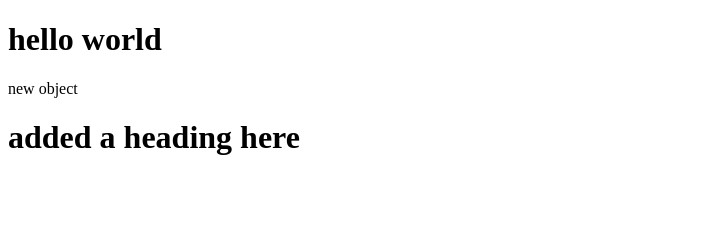
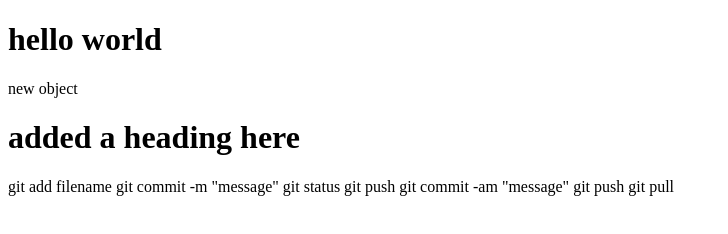
Before and after one commit to rishi-18/demo-repo, a plain HTML site: page index.html in a window 1280 px wide. Shown: the whole page, without its empty margins (0-728 px from the left). Drawn offline with Linux system fonts and the light colour scheme.

Commit message:
some new

```diff
--- a/index.html
+++ b/index.html
@@ -9,5 +9,16 @@
     <h1>hello world</h1>
     new object
     <h1>added a heading here</h1>
+    <p>
+        git add filename
+        git commit -m "message"
+        git status
+        git push
+
+        git commit -am "message"
+        git push
+
+        git pull
+    </p>
 </body>
 </html>
```
